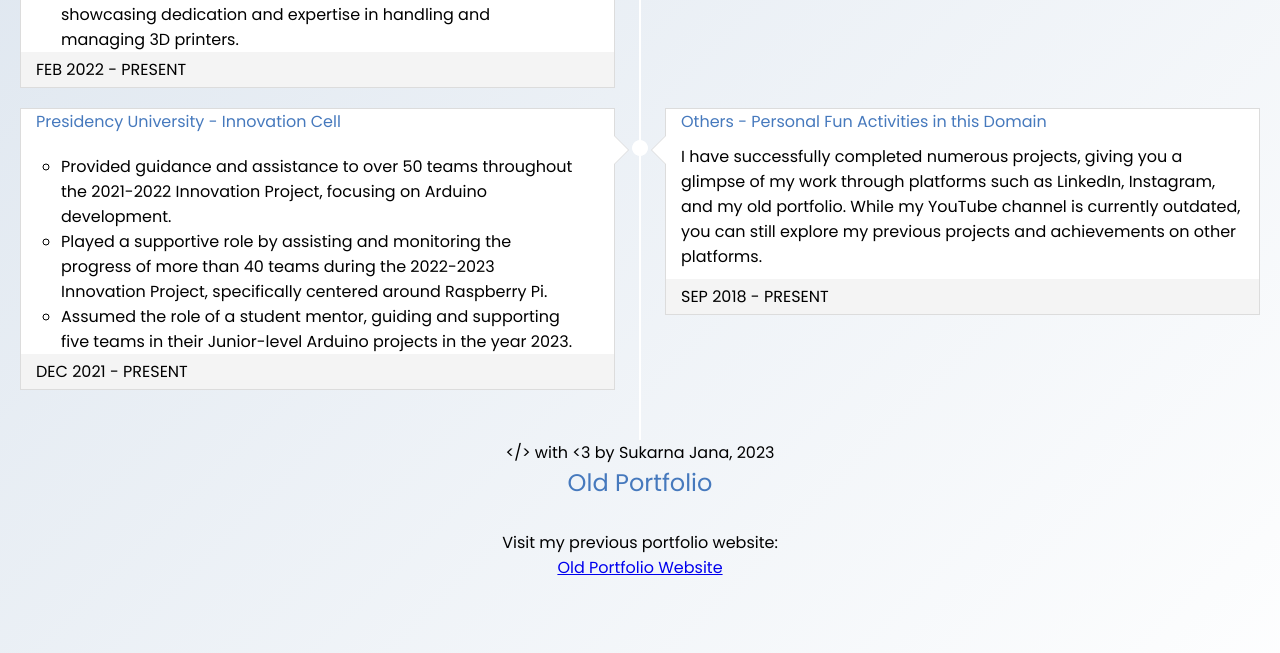
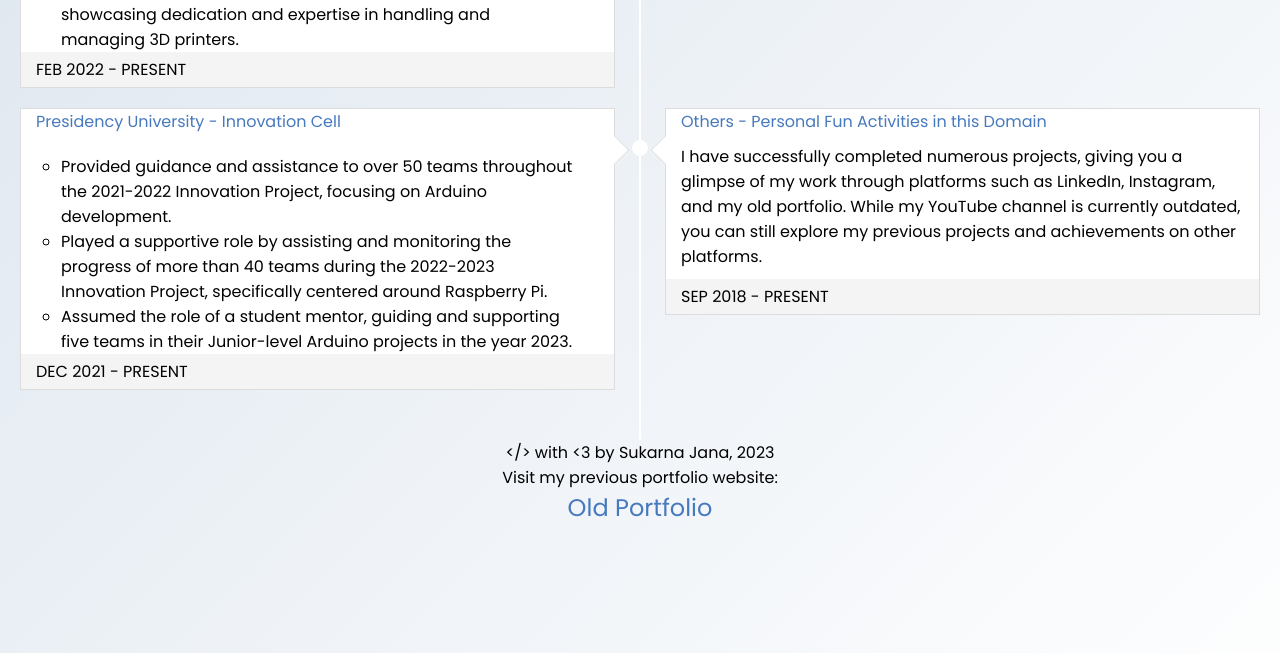
Before and after one commit to Sukarnascience/Robotics_Portfolio, a plain HTML site: page index.html in a window 1280 px wide. Shown: the part 1634-2287 px from the top of the page. Drawn offline with Linux system fonts and the light colour scheme.

Commit message:
Update index.html

```diff
--- a/index.html
+++ b/index.html
@@ -7,6 +7,8 @@
         <meta http-equiv="X-UA-Compatible" content="IE=edge">
         <meta name="viewport" content="width=device-width, initial-scale=1.0">
         <link rel="stylesheet" href="https://cdnjs.cloudflare.com/ajax/libs/font-awesome/5.15.3/css/all.min.css"/>
+
+
     </head>
     <body>
         <header>
@@ -25,7 +27,7 @@
                 </div>
         </header>
         <section class="workexp">
-            <h2 style="font-size: 80px;">Work Experience</h2>
+            <h2 id="heaad" >Work Experience</h2>
 
 <ul class="timeline">
     <li>
@@ -124,9 +126,10 @@ Throughout this process, our Build Club was affiliated with the IIT Madras Incub
 <p style="text-align: center;">&lt;/&gt; with &lt;3 by Sukarna Jana, 2023</p>
         </section>
         <section style="text-align: center;">
-            <h2>Old Portfolio</h2>
             <p>Visit my previous portfolio website:</p>
-            <a href="https://sukarnajana-portfolio.web.app/" target="_blank">Old Portfolio Website</a>
+            <h2><a href="https://sukarnajana-portfolio.web.app/" target="_blank" style="text-decoration: none; color: #4679bd; user-select: none;">Old Portfolio</a></h2>
+
+            <!--<a href="https://sukarnajana-portfolio.web.app/" target="_blank">Old Portfolio Website</a>-->
 
           </section>
         <footer>
```
